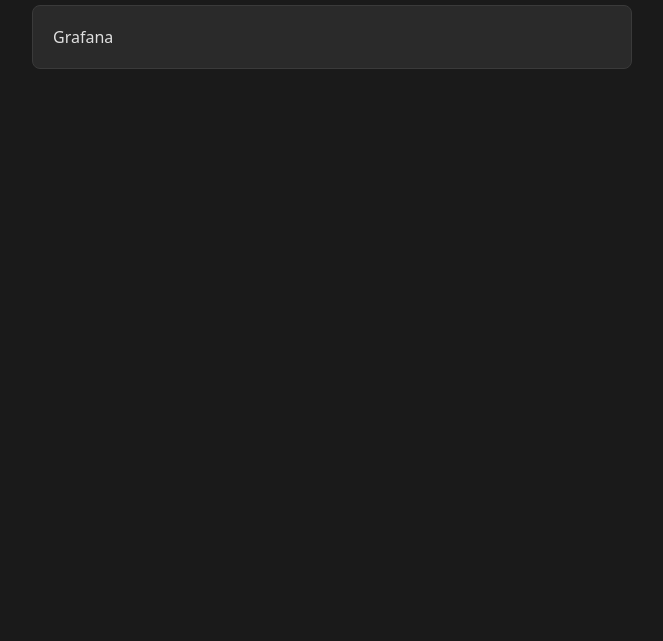
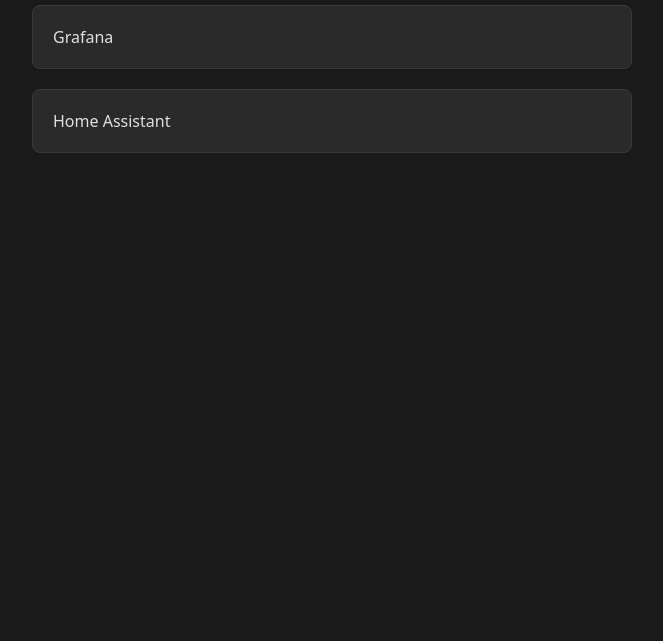
Before and after one commit to jakobhellermann/homeserver, a plain HTML site: page hosts/mel/index.html in a window 1280 px wide. Shown: the part 159-800 px from the top of the page, without its empty margins (308-971 px from the left). Drawn offline with Linux system fonts and the light colour scheme.

Commit message:
service(homeassistant): setup

```diff
--- a/hosts/mel/index.html
+++ b/hosts/mel/index.html
@@ -36,6 +36,7 @@
     <h1>Available Services</h1>
     <ul>
       <li><a href="/grafana">Grafana</a></li>
+      <li><a href="http://mel.local:8123">Home Assistant</a></li>
     </ul>
   </body>
 </html>
```
Also changed, not shown: 4 other files.
